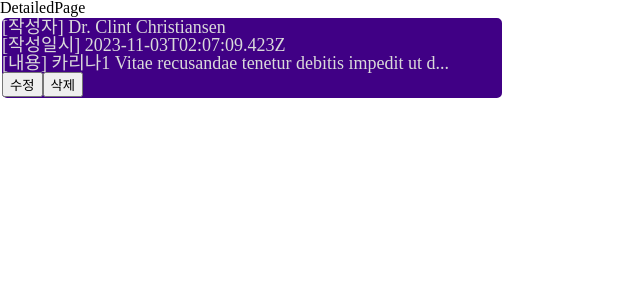
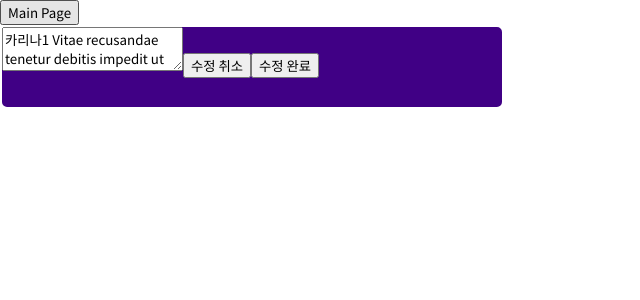
Before and after one commit to dahyeo-n/fanLetter, a React (Create React App) app: page /detail/1 in a window 1280 px wide. Both pictures are taken after a click on the button "수정". Shown: the top 300 px of the page, without its empty margins (0-640 px from the left). Built offline with nearby package versions, Linux system fonts and the light colour scheme.

Commit message:
feat: delete, edit 기능 추가 / props drilling까지 완료

```diff
--- a/src/components/LetterList.jsx
+++ b/src/components/LetterList.jsx
@@ -1,10 +1,27 @@
-export default function LetterList({ letters, selectedMember }) {
+import { useNavigate } from "react-router-dom";
+
+export default function LetterList({ letters, selectedMember, wantToEdit }) {
+    const navigate = useNavigate();
+    // 아래에서 나오는 id는 변수명이라 무엇으로 하든 상관없음
+    // 조건은 밑에서 사용하는 대상과 일치하게 맞춰주기
+    const onClickMoveToEachLetter = (id) => {
+        navigate(`/detail/${id}`);
+    }
+
+
+    // [레터 없으면 없다고 메시지] 선언 - 필터 넣어주고, 삼항연산자 0이 아닐 경우에는 맵 돌리기
+    const filterData = letters.filter((item) => item.writedTo === selectedMember);
+
 
     return (
         <ul>
-            {letters.map((it) =>
+            {filterData.length === 0 ? (
+                <div>아직 작성된 팬레터가 없습니다! 팬레터를 작성해주세요 🔥</div>
+            ) : (letters.map((it) =>
                 (it.writedTo === selectedMember)
-                    ? <div className="eachLetter" key={it.id}>
+                    ? <div className="eachLetter" key={it.id} wantToEdit={wantToEdit}
+                        onClick={() => onClickMoveToEachLetter(it.id)}
+                    >
                         <img src={it.avatar} alt="profile"></img>
                         <div>[작성자] {it.nickname}</div>
                         <div>[작성일시] {it.createdAt}</div>
@@ -15,9 +32,15 @@ export default function LetterList({ letters, selectedMember }) {
                         }</div>
                     </div>
                     : null
-            )}
+            ))}
         </ul>
     );
 }
 
+// 위 코드는 멤버 이름 비교해서 같으면 같은 레터를 보여주고
+// 아니면 보여지지 않게 함
+// 남겨진 팬레터가 있으면 보여주고, 없으면 "아직 작성된 팬레터가 없습니다" 뜨게끔
+
+
+
 // alt="profile image"로 작성하면 에러 메시지 뜸
--- a/src/components/MainPage.jsx
+++ b/src/components/MainPage.jsx
@@ -5,6 +5,7 @@ import { v4 as uuidv4 } from 'uuid';
 
 // styled-components = 조건부 스타일링
 // [사용법] 선언 변수명 = styled.바꿀태그명`CSS`
+// 배경 이미지 임포트 하기
 const MemberChoose = styled.div`
 position: absolute;
 bottom: 16px;
@@ -56,7 +57,7 @@ function MainPage({ letters, setLetters }) {
     // (1) 최초 렌더링 시에만 호출됨(callback 함수가)
     useEffect(() => {
         console.log(1)
-    }, []);
+    }, [letters]);
 
     // TODO: 2번째
     //(1) 최초 렌더링 시 호출
@@ -88,6 +89,7 @@ function MainPage({ letters, setLetters }) {
     }
 
     const [nickname, setNickname] = useState('');
+    // content 선언했던 자리
     const [content, setContent] = useState('');
 
 
@@ -113,14 +115,14 @@ function MainPage({ letters, setLetters }) {
             createdAt: new Date().toISOString(),
             content: content,
             writedTo: selectedData,
+            isDone: false,
         }
         setLetters([...letters, newLetter]);
         setNickname("");
         setContent("");
     }
 
-
-    // <form></form> 태그 사용해서 한꺼번에 data 관리!!! (창식 튜터님 todolist 영상 보기)
+    // <form /> 태그 사용해서 한꺼번에 data 관리!!! (창식 튜터님 to-do list 영상 보기)
     return (
         <div className="App">
             <header className="backGroundImg">
--- a/src/pages/DetailedPage.jsx
+++ b/src/pages/DetailedPage.jsx
@@ -1,29 +1,115 @@
-import { useParams } from "react-router-dom";
+import { useState } from "react";
+import { useNavigate, useParams } from "react-router-dom";
 
-function DetailedPage({ letters }) {
-    const { id } = useParams()
+function DetailedPage({ letters, setLetters }) {
+    const { id } = useParams();
+
+    const navigate = useNavigate();
 
     const letter = letters.find(letters => (
         letters.id === id
-    ))
-    console.log(letter);
+    ));
+
+    // 삭제 기능
+    const onClickDeleteBtn = (idToDelete) => {
+        const wantToDelete = window.confirm("삭제 원하세요?");
+        if (wantToDelete) {
+            const notWantToDelete = letters.filter(function (letters) {
+                if (letters.id !== idToDelete) {
+                    navigate("/");
+                    return true;
+                } else {
+                    return false;
+                }
+            });
+            setLetters(notWantToDelete);
+        } else {
+            alert("취소하셨습니다.");
+            return;
+        }
+    };
+
+    // 수정 기능
+    const [toggleBtn, setToggleBtn] = useState(false);
+    const [editValue, setEditValue] = useState(letter?.content || "");
+    const [originalContent, setOriginalContent] = useState(letter?.content || "");
+
+    const onClickEditBtn = () => {
+        setToggleBtn(true);
+    };
+
+    const onClickEditCancleBtn = () => {
+        setToggleBtn(false);
+        setEditValue(originalContent);
+    };
+
+    const onchangeEditValue = (e) => {
+        setEditValue(e.target.value);
+    };
+
+    const onClickEditCompleteBtn = () => {
+        if (editValue.trim() === originalContent.trim()) {
+            alert("수정사항이 없습니다.");
+            return;
+        }
+
+        setLetters((prevData) => {
+            return prevData.map((item) => {
+                if (item.id === id) {
+                    return { ...item, content: editValue };
+                }
+                return item;
+            });
+        });
+        setToggleBtn(false);
+        setOriginalContent(editValue);
+    };
 
     // 팬레터 클릭하면 이동되게 해야 함
-    return (
-        <div>DetailedPage
+    const goToMainPage = () => {
+        navigate("/");
+    };
+
+    return letter ? (
+        <div>
+            <button onClick={goToMainPage}>Main Page</button>
             <div className="eachLetter">
-                <div>[작성자] {letter.nickname}</div>
-                <div>[작성일시] {letter.createdAt}</div>
-                <div>[내용] {
-                    letter.content.length < 50
-                        ? letter.content
-                        : letter.content.slice(0, 50) + '...'
-                }</div>
-                <button>수정</button>
-                <button>삭제</button>
+                {toggleBtn === true ? (
+                    <>
+                        <textarea
+                            defaultValue={editValue}
+                            onChange={onchangeEditValue}
+                        />
+                    </>
+                ) : (
+                    <>
+                        <div>
+                            [작성자] {letter.nickname}
+                        </div>
+                        <div>
+                            [작성일시] {letter.createdAt}
+                        </div>
+                        <div>
+                            [내용] {letter.content.length < 50
+                                ? letter.content
+                                : letter.content.slice(0, 50) + '...'}
+                        </div>
+                    </>
+                )}
+                {toggleBtn === true ? (
+                    <>
+                        <button onClick={onClickEditCancleBtn}>수정 취소</button>
+                        <button onClick={onClickEditCompleteBtn}>수정 완료</button>
+                    </>
+                ) : (
+                    <>
+                        <button onClick={onClickEditBtn}>수정</button>
+                        <button onClick={() => onClickDeleteBtn(letter.id)}>삭제</button>
+                    </>
+                )}
             </div>
         </div>
-    )
+    ) : null;
 }
 
 export default DetailedPage;
--- a/src/shared/Router.js
+++ b/src/shared/Router.js
@@ -6,11 +6,12 @@ import dummy from "dummy.json";
 
 const Router = () => {
     const [letters, setLetters] = useState(dummy);
+    const [updateContent, setUpdateContent] = useState();
     return (
         <BrowserRouter>
             <Routes>
                 <Route path="/" element={<MainPage letters={letters} setLetters={setLetters} />} />
-                <Route path="/detail/:id" element={<DetailedPage letters={letters} setLetters={setLetters} />} />
+                <Route path="/detail/:id" element={<DetailedPage letters={letters} setLetters={setLetters} updateContent={updateContent} setUpdateContent={setUpdateContent} />} />
                 {/* 상태 관리 */}
             </Routes>
         </BrowserRouter>
@@ -30,6 +31,8 @@ export default Router;
 // 멋있지 말기. 선망 금지. 하지만 끝내기...
 // 할 수 있다...! 휴..... 실기/이론..... 병행...
 // 요구사항 있는 그대로 받아들이기........ 추측 금지....
+
 // 기능적으로 접근하기. useState, useEffect 위주로 반복해서 코드 작성해보기
 // 그 이후에 클로저나 고급함수 공부하기!
-// [이번 주말] 스탠다드반 1월 30일 강의 & React 숙련 재청강
+// [이번 주말] 스탠다드반 1월 30일 강의(리덕스 제외한 전체 내용)
+// & 2월 2일 특강(리덕스 총 복습): 산책하면서 듣기
```
